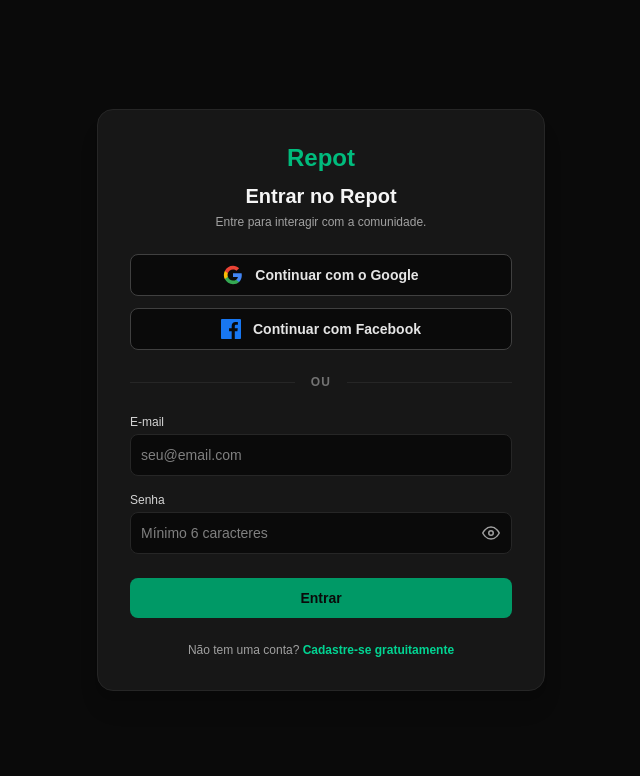
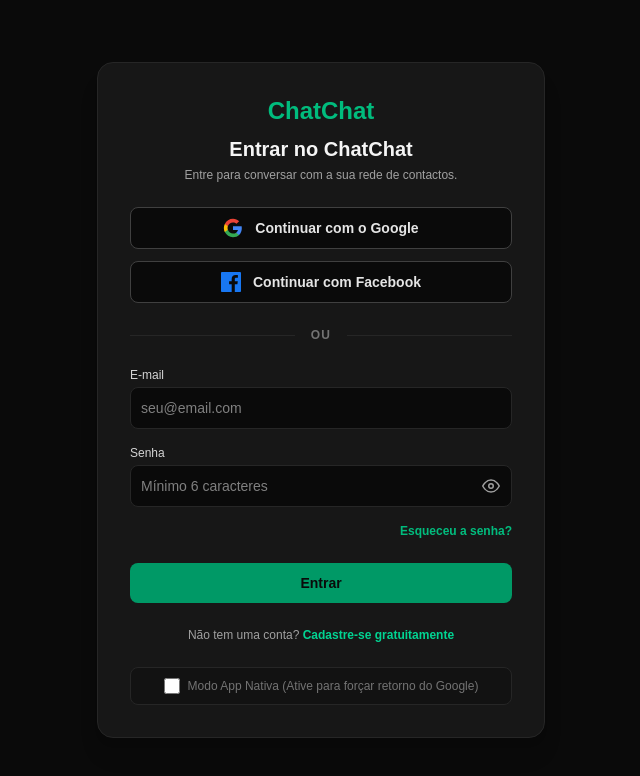
Before and after one commit to adriano76/chatchat-app, a Next.js app: page /login in a window 1280 px wide. Shown: the top 776 px of the page, without its empty margins (319-959 px from the left). Built offline with nearby package versions, Linux system fonts and the light colour scheme; no server answers.

Commit message:
Forcando atualizacao do repositorio

```diff
--- a/src/app/login/page.tsx
+++ b/src/app/login/page.tsx
@@ -1,6 +1,7 @@
+// Caminho: src/app/login/page.tsx
 'use client';
 
-import { useState } from 'react';
+import { useState, useEffect } from 'react';
 import { supabase } from '@/lib/supabase';
 import { useRouter } from 'next/navigation';
 import Link from 'next/link';
@@ -13,16 +14,95 @@
   const [username, setUsername] = useState('');
   const [loading, setLoading] = useState(false);
   const [message, setMessage] = useState<{ type: 'error' | 'success'; text: string } | null>(null);
+  const [showPassword, setShowPassword] = useState(false);
+  const [isMobileApp, setIsMobileApp] = useState(false);
 
-  // Estado para controlar a visibilidade da senha
-  const [showPassword, setShowPassword] = useState(false);
+  // --- NOVA FUNÇÃO: RECUPERAR SENHA ---
+  async function handleResetPassword() {
+    if (!email) {
+      setMessage({ type: 'error', text: 'Por favor, digite o seu e-mail no campo acima primeiro.' });
+      return;
+    }
+    setLoading(true);
+    const { error } = await supabase.auth.resetPasswordForEmail(email, {
+      redirectTo: 'chatchat://reset-callback',
+    });
+
+    if (error) {
+      setMessage({ type: 'error', text: 'Erro: ' + error.message });
+    } else {
+      setMessage({ type: 'success', text: 'E-mail de recuperação enviado! Verifique a sua caixa de entrada.' });
+    }
+    setLoading(false);
+  }
+
+  // --- OUVINTE PRINCIPAL (RESOLVE O PROBLEMA DO GOOGLE) ---
+  useEffect(() => {
+    if (typeof window !== 'undefined') {
+      const cap = (window as any).Capacitor;
+      const isNative = cap && (cap.isNativePlatform?.() || cap.isNative);
+
+      if (isNative) {
+        setIsMobileApp(true);
+      }
+
+      // Injeta a Ponte Nativa (Bridge) do Capacitor para agarrar o login
+      import('@capacitor/app').then(({ App }) => {
+        App.addListener('appUrlOpen', async (event) => {
+
+          // Quando o Google devolve o utilizador para a aplicação
+          if (event.url.includes('login-callback')) {
+
+            // NOVO: Padrão PKCE (Sistema de segurança atual do Supabase)
+            if (event.url.includes('?code=')) {
+              const urlObj = new URL(event.url);
+              const code = urlObj.searchParams.get('code');
+              if (code) {
+                // Troca o código secreto pela sessão oficial!
+                await supabase.auth.exchangeCodeForSession(code);
+              }
+            }
+            // ANTIGO: Padrão Hash (Apenas por segurança, caso seja usado)
+            else if (event.url.includes('#access_token=')) {
+              const hash = event.url.substring(event.url.indexOf('#'));
+              window.location.hash = hash;
+            }
+
+            setMessage({ type: 'success', text: 'Sessão autorizada! A iniciar ChatChat...' });
+
+            setTimeout(() => {
+              router.push('/');
+              router.refresh();
+            }, 1000);
+          }
+        });
+      }).catch(() => {
+        // Ignora erros caso o utilizador esteja no PC (Web)
+      });
+    }
+  }, [router]);
+
+  // Função que decide qual URL enviar para o Supabase (Nativo vs Web)
+  const getRedirectUrl = () => {
+    if (typeof window !== 'undefined') {
+      const cap = (window as any).Capacitor;
+      const isNativeNow = cap && (cap.isNativePlatform?.() || cap.isNative);
+
+      // Se estiver no telemóvel, força o deep link
+      if (isNativeNow || isMobileApp) {
+        return 'chatchat://login-callback';
+      }
+    }
+    return 'https://chatchat-app-tau.vercel.app/';
+  };
 
   // --- FUNÇÃO: LOGIN COM GOOGLE ---
   async function handleGoogleLogin() {
+    setMessage(null);
     const { error } = await supabase.auth.signInWithOAuth({
       provider: 'google',
       options: {
-        redirectTo: `${window.location.origin}/`,
+        redirectTo: getRedirectUrl(),
       }
     });
 
@@ -31,12 +111,13 @@
     }
   }
 
-  // --- NOVA FUNÇÃO: LOGIN COM FACEBOOK ---
+  // --- FUNÇÃO: LOGIN COM FACEBOOK ---
   async function handleFacebookLogin() {
+    setMessage(null);
     const { error } = await supabase.auth.signInWithOAuth({
       provider: 'facebook',
       options: {
-        redirectTo: `${window.location.origin}/`,
+        redirectTo: getRedirectUrl(),
       }
     });
 
@@ -51,11 +132,12 @@
     setLoading(true);
     setMessage(null);
 
+    const cleanEmail = email.trim().toLowerCase();
+
     try {
       if (isSignUp) {
-        // Cadastro
-        const { data, error } = await supabase.auth.signUp({
-          email,
+        const { error } = await supabase.auth.signUp({
+          email: cleanEmail,
           password,
           options: {
             data: {
@@ -64,23 +146,15 @@
             },
           },
         });
-
         if (error) throw error;
-
-        setMessage({
-          type: 'success',
-          text: 'Cadastro realizado com sucesso! Você já pode entrar.',
-        });
+        setMessage({ type: 'success', text: 'Cadastro realizado com sucesso! Você já pode entrar.' });
         setIsSignUp(false);
       } else {
-        // Login
         const { error } = await supabase.auth.signInWithPassword({
-          email,
+          email: cleanEmail,
           password,
         });
-
         if (error) throw error;
-
         router.push('/');
         router.refresh();
       }
@@ -96,15 +170,15 @@
       <div className="w-full max-w-md bg-neutral-900 border border-neutral-800 p-8 rounded-2xl shadow-xl">
         <div className="text-center mb-6">
           <Link href="/" className="text-2xl font-bold text-emerald-500 hover:text-emerald-400 transition">
-            Repot
+            ChatChat
           </Link>
           <h2 className="text-xl font-bold mt-2">
-            {isSignUp ? 'Criar sua conta' : 'Entrar no Repot'}
+            {isSignUp ? 'Criar sua conta' : 'Entrar no ChatChat'}
           </h2>
           <p className="text-xs text-neutral-400 mt-1">
             {isSignUp
-              ? 'Cadastre-se para criar discussões, responder e votar.'
-              : 'Entre para interagir com a comunidade.'}
+              ? 'Cadastre-se para se conectar de forma rápida e segura.'
+              : 'Entre para conversar com a sua rede de contactos.'}
           </p>
         </div>
 
@@ -120,7 +194,6 @@
           </div>
         )}
 
-        {/* --- BOTÕES DE LOGIN SOCIAL --- */}
         <div className="space-y-3 mb-6">
           <button
             onClick={handleGoogleLogin}
@@ -148,14 +221,12 @@
           </button>
         </div>
 
-        {/* DIVISOR ESTILIZADO */}
         <div className="flex items-center gap-4 mb-6">
           <div className="h-px bg-neutral-800 flex-1"></div>
           <span className="text-xs text-neutral-500 font-bold uppercase tracking-widest">ou</span>
           <div className="h-px bg-neutral-800 flex-1"></div>
         </div>
 
-        {/* --- FORMULÁRIO TRADICIONAL --- */}
         <form onSubmit={handleSubmit} className="space-y-4">
           {isSignUp && (
             <div>
@@ -199,24 +270,27 @@
                 type="button"
                 onClick={() => setShowPassword(!showPassword)}
                 className="absolute right-3 top-1/2 transform -translate-y-1/2 text-neutral-400 hover:text-neutral-200 transition-colors"
-                aria-label={showPassword ? 'Ocultar senha' : 'Mostrar senha'}
               >
                 {showPassword ? (
-                  <svg xmlns="http://www.w3.org/2000/svg" width="18" height="18" viewBox="0 0 24 24" fill="none" stroke="currentColor" strokeWidth="2" strokeLinecap="round" strokeLinejoin="round">
-                    <path d="M9.88 9.88a3 3 0 1 0 4.24 4.24"/>
-                    <path d="M10.73 5.08A10.43 10.43 0 0 1 12 5c7 0 10 7 10 7a13.16 13.16 0 0 1-1.67 2.68"/>
-                    <path d="M6.61 6.61A13.526 13.526 0 0 0 2 12s3 7 10 7a9.74 9.74 0 0 0 5.39-1.61"/>
-                    <line x1="2" y1="2" x2="22" y2="22"/>
-                  </svg>
+                  <svg xmlns="http://www.w3.org/2000/svg" width="18" height="18" viewBox="0 0 24 24" fill="none" stroke="currentColor" strokeWidth="2" strokeLinecap="round" strokeLinejoin="round"><path d="M9.88 9.88a3 3 0 1 0 4.24 4.24"/><path d="M10.73 5.08A10.43 10.43 0 0 1 12 5c7 0 10 7 10 7a13.16 13.16 0 0 1-1.67 2.68"/><path d="M6.61 6.61A13.526 13.526 0 0 0 2 12s3 7 10 7a9.74 9.74 0 0 0 5.39-1.61"/><line x1="2" y1="2" x2="22" y2="22"/></svg>
                 ) : (
-                  <svg xmlns="http://www.w3.org/2000/svg" width="18" height="18" viewBox="0 0 24 24" fill="none" stroke="currentColor" strokeWidth="2" strokeLinecap="round" strokeLinejoin="round">
-                    <path d="M1 12s4-8 11-8 11 8 11 8-4 8-11 8-11-8-11-8z"/>
-                    <circle cx="12" cy="12" r="3"/>
-                  </svg>
+                  <svg xmlns="http://www.w3.org/2000/svg" width="18" height="18" viewBox="0 0 24 24" fill="none" stroke="currentColor" strokeWidth="2" strokeLinecap="round" strokeLinejoin="round"><path d="M1 12s4-8 11-8 11 8 11 8-4 8-11 8-11-8-11-8z"/><circle cx="12" cy="12" r="3"/></svg>
                 )}
               </button>
             </div>
           </div>
+
+          {!isSignUp && (
+            <div className="flex justify-end mt-1">
+              <button
+                type="button"
+                onClick={handleResetPassword}
+                className="text-xs text-emerald-500 hover:text-emerald-400 font-semibold"
+              >
+                Esqueceu a senha?
+              </button>
+            </div>
+          )}
 
           <button
             type="submit"
@@ -229,35 +303,25 @@
 
         <div className="mt-6 text-center text-xs text-neutral-400">
           {isSignUp ? (
-            <p>
-              Já possui uma conta?{' '}
-              <button
-                type="button"
-                onClick={() => {
-                  setIsSignUp(false);
-                  setMessage(null);
-                }}
-                className="text-emerald-400 hover:underline font-semibold"
-              >
-                Entrar
-              </button>
-            </p>
+            <p>Já possui uma conta? <button type="button" onClick={() => { setIsSignUp(false); setMessage(null); }} className="text-emerald-400 hover:underline font-semibold">Entrar</button></p>
           ) : (
-            <p>
-              Não tem uma conta?{' '}
-              <button
-                type="button"
-                onClick={() => {
-                  setIsSignUp(true);
-                  setMessage(null);
-                }}
-                className="text-emerald-400 hover:underline font-semibold"
-              >
-                Cadastre-se gratuitamente
-              </button>
-            </p>
+            <p>Não tem uma conta? <button type="button" onClick={() => { setIsSignUp(true); setMessage(null); }} className="text-emerald-400 hover:underline font-semibold">Cadastre-se gratuitamente</button></p>
           )}
         </div>
+
+        <div className="mt-6 flex items-center justify-center gap-2 text-xs text-neutral-500 bg-neutral-950/40 py-2.5 rounded-lg border border-neutral-800">
+          <input
+            type="checkbox"
+            id="forceApp"
+            checked={isMobileApp}
+            onChange={(e) => setIsMobileApp(e.target.checked)}
+            className="accent-emerald-500 w-4 h-4 cursor-pointer"
+          />
+          <label htmlFor="forceApp" className="cursor-pointer font-medium hover:text-neutral-300 transition">
+            Modo App Nativa (Ative para forçar retorno do Google)
+          </label>
+        </div>
+
       </div>
     </main>
   );
```
